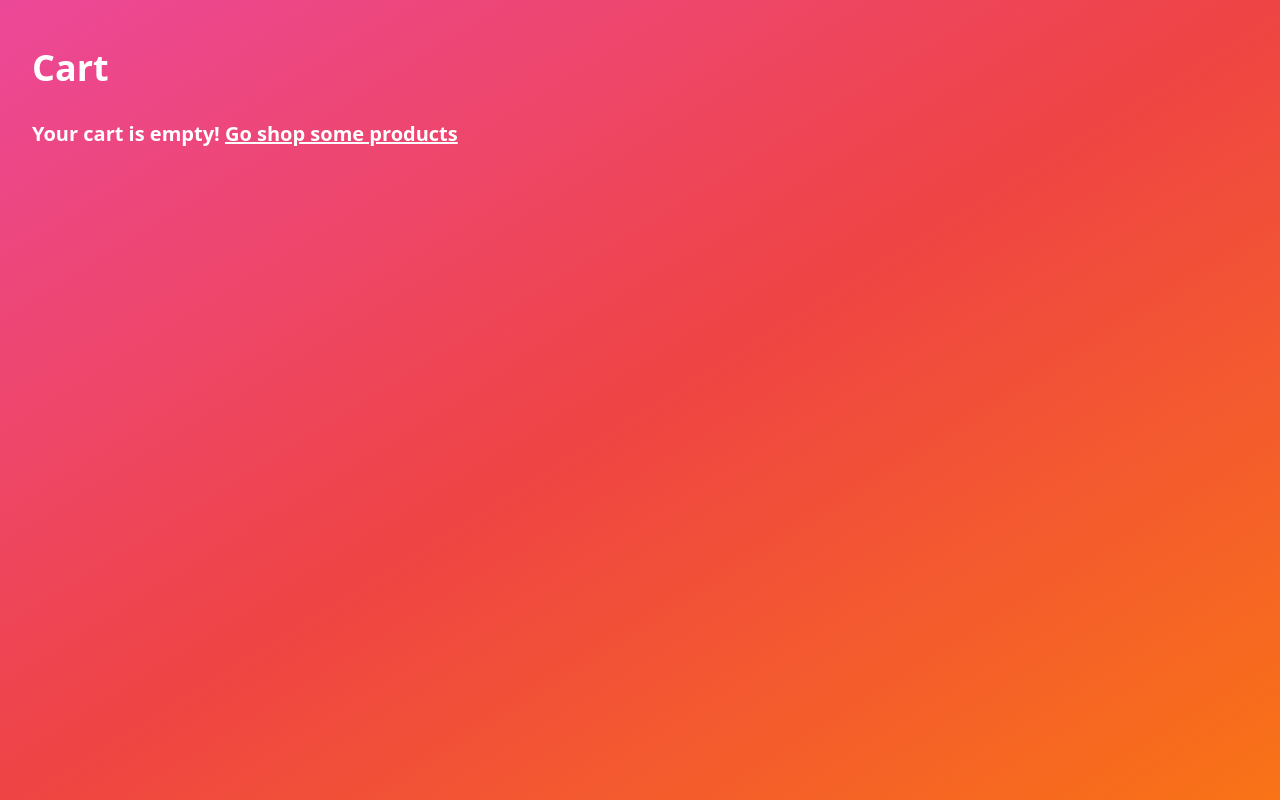
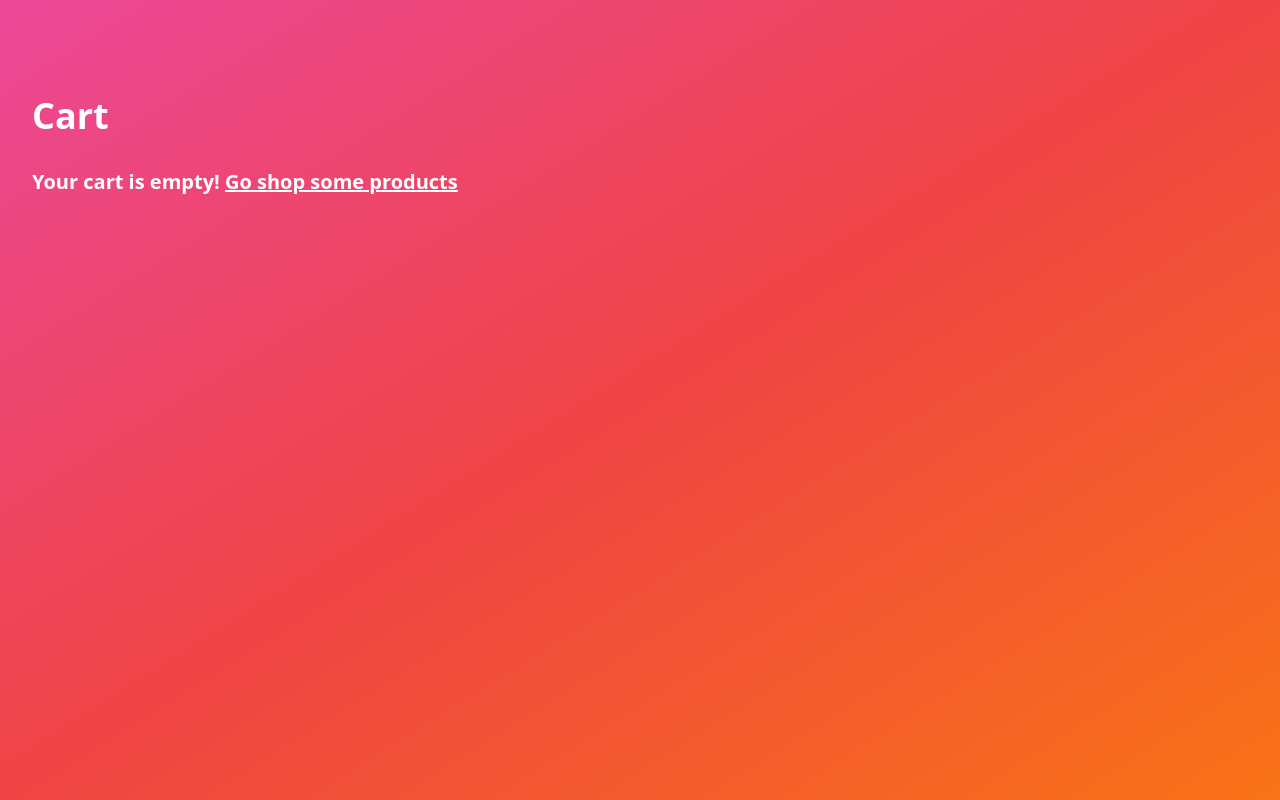
Before and after one commit to vicarb/front-ecom, a Next.js app: page /cart in a window 1280 px wide. Built offline with nearby package versions, Linux system fonts and the light colour scheme.

Commit message:
updated build

```diff
--- a/app/cart/page.tsx
+++ b/app/cart/page.tsx
@@ -1,8 +1,10 @@
 import React from 'react'
 import Cart from '@/components/Cart/Cart'
+import Navbar from '@/components/Navbar/Navbar'
 export default function CartPage() {
   return (
     <>
+    <Navbar/>
     <Cart/>
     </>
 
--- a/components/Cart/Cart.tsx
+++ b/components/Cart/Cart.tsx
@@ -9,7 +9,7 @@ const Cart = () => {
   return (
     <div className="min-h-screen bg-gradient-to-br from-pink-500 via-red-500 to-orange-500 text-white">
       <div className="container mx-auto py-12 px-4 sm:px-6 lg:px-8">
-        <h2 className="text-4xl font-bold mb-8">Cart</h2>
+        <h2 className="text-4xl font-bold mb-8 mt-12">Cart</h2>
         {cart.length === 0 ? (
           <div className="text-xl font-bold mb-4">
             Your cart is empty!{' '}
```
